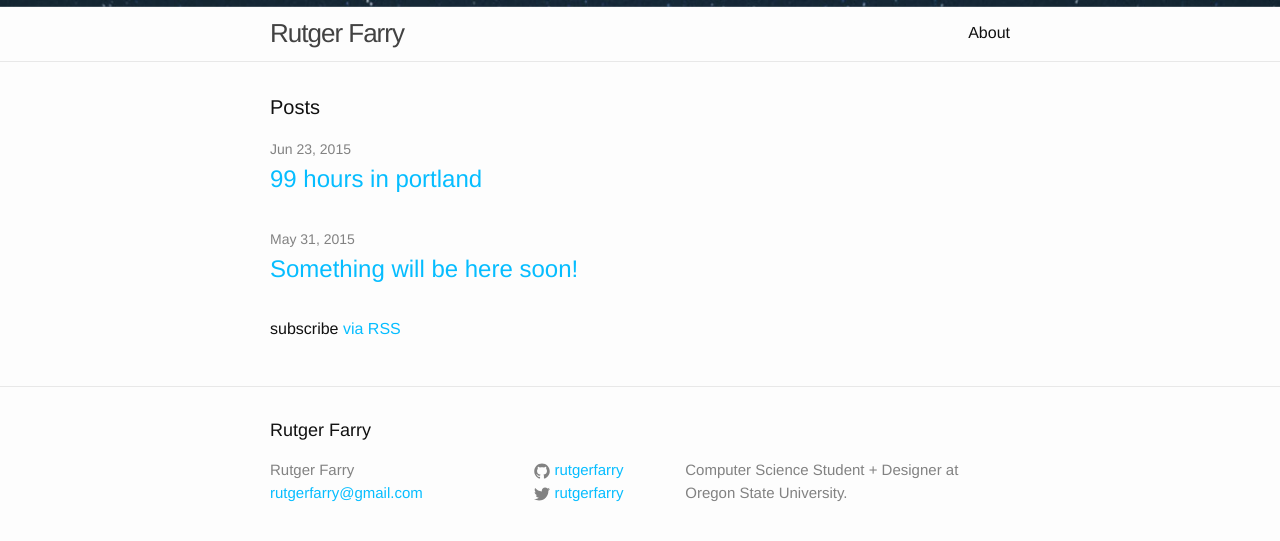
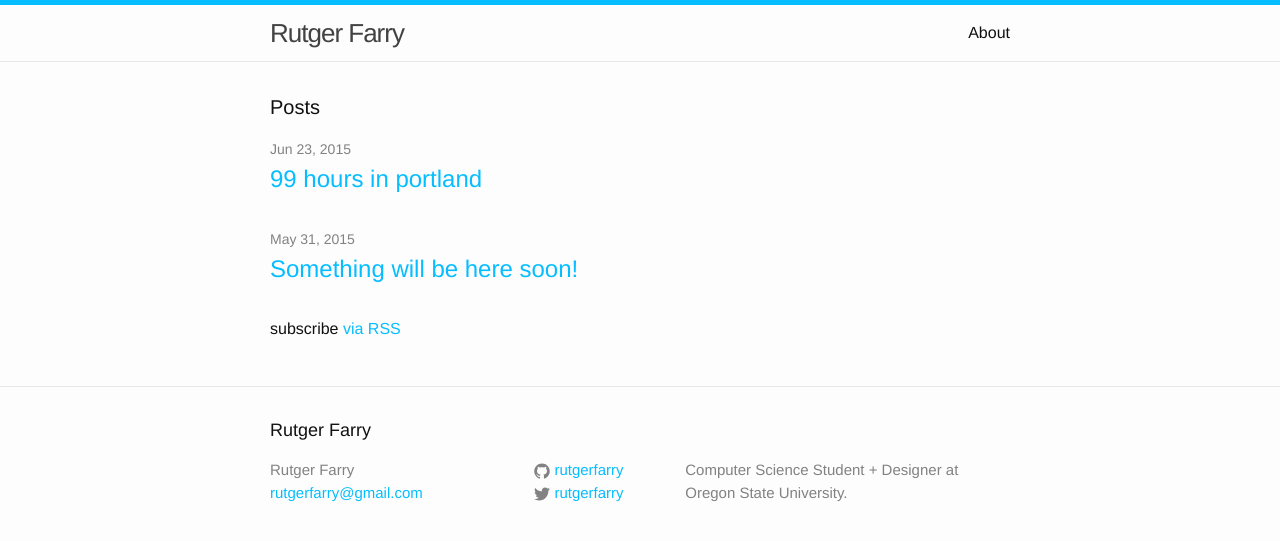
Before and after one commit to rutgerfarry/rutgerfarry.github.io, a Jekyll site: the page built from index.html, in a window 1280 px wide. Shown: the top 541 px of the page. Built offline with Jekyll 4.4.1, drawn with Linux system fonts in a browser that asks for light colours.

Commit message:
Decided I could do without the image bar

```diff
--- a/_includes/footer.html
+++ b/_includes/footer.html
@@ -52,18 +52,4 @@
 
   </div>
 
-  <script type="text/javascript">
-    var body = document.body,
-    html = document.documentElement;
-    var height = Math.max(body.scrollHeight, body.offsetHeight,
-                          html.clientHeight, html.scrollHeight,
-                          html.offsetHeight);
-
-    var bar = document.getElementById('bar');
-    window.addEventListener('scroll', function(event) {
-      var position = this.scrollY;
-      bar.style.backgroundPosition = '0% ' + (position / height) * 90 + '%';
-    })
-  </script>
-
 </footer>
--- a/_includes/header.html
+++ b/_includes/header.html
@@ -1,6 +1,4 @@
 <header class="site-header">
-
-<div id="bar" style="background-position: 0% 0%;"></div>
 
   <div class="wrapper">
 
--- a/_sass/_layout.scss
+++ b/_sass/_layout.scss
@@ -8,18 +8,6 @@
 
     // Positioning context for the mobile navigation icon
     position: relative;
-}
-
-#bar {
-  background: url(../assets/bar.jpg);
-  height: 7px;
-  background-size: cover;
-  background-position: left 60%;
-  position: fixed;
-  top: 0;
-  width: 100%;
-  overflow: hidden;
-  z-index: 1000;
 }
 
 .site-title {
```
